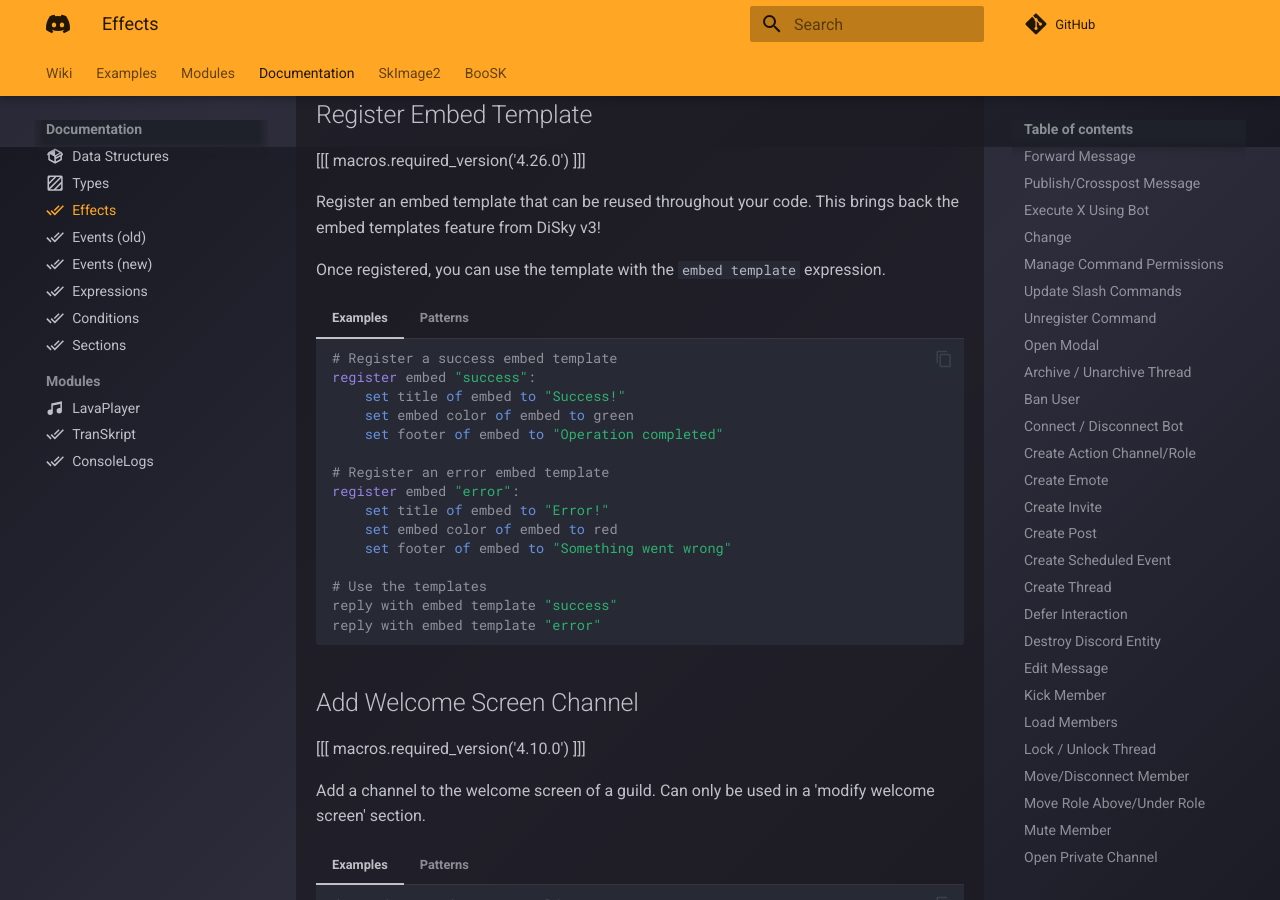
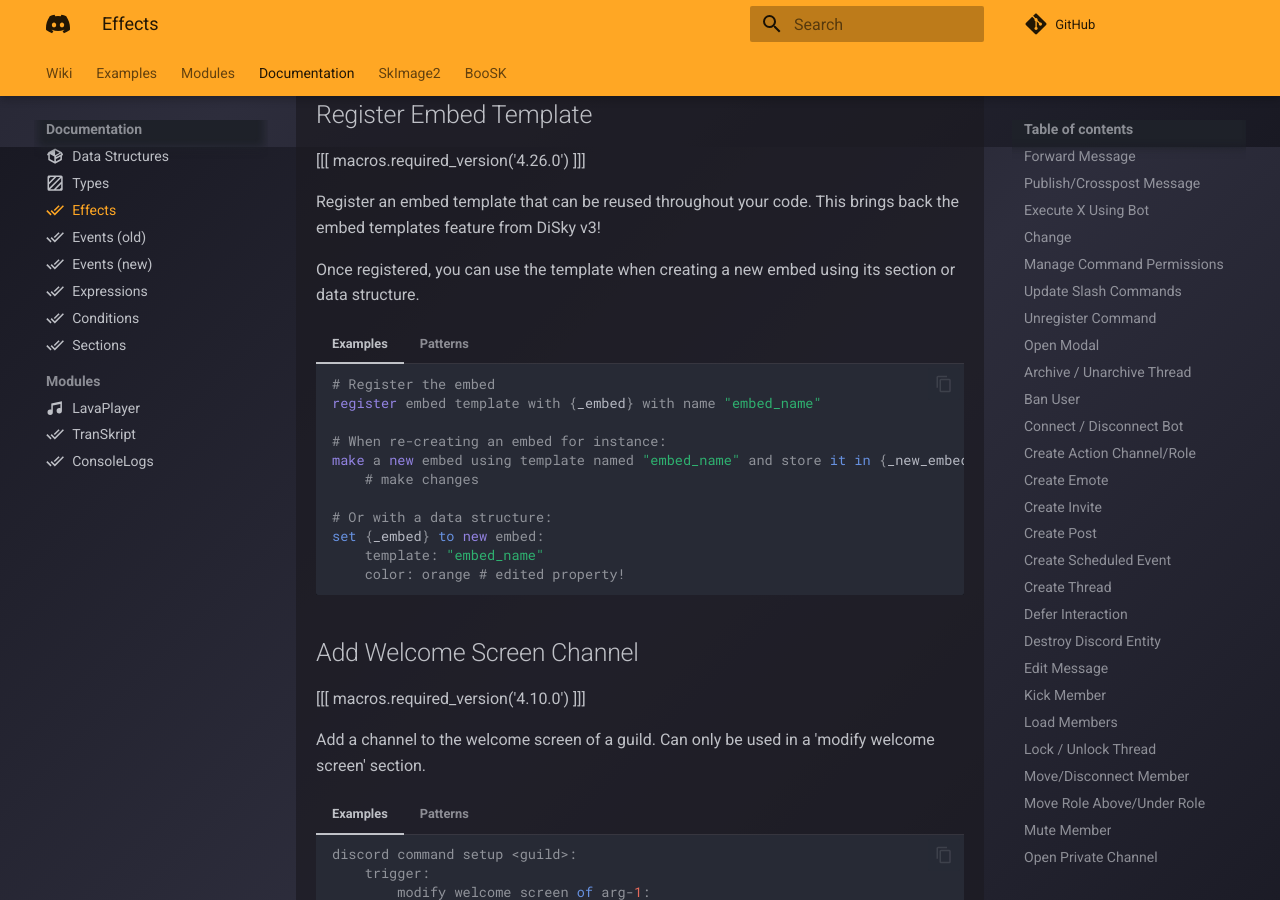
Before and after one commit to DiSkyOrg/Documentation, an MkDocs documentation site: the page built from docs/docs/effects.md, in a window 1280 px wide and 900 px high, scrolled down 19795 px. Built offline with MkDocs 1.6.1 and Material for MkDocs 9.7.7, drawn with Linux system fonts in a browser that asks for light colours; comment, search, counter and statistics services are not loaded; the version menu is left out.

Commit message:
:sparkles: add documentation for DiSky v4.26

````diff
--- a/docs/docs/effects.md
+++ b/docs/docs/effects.md
@@ -1185,32 +1185,28 @@ No description provided.
 
 Register an embed template that can be reused throughout your code. This brings back the embed templates feature from DiSky v3!
 
-Once registered, you can use the template with the `embed template` expression.
+Once registered, you can use the template when creating a new embed using its section or data structure.
 
 === "Examples"
 
     ```applescript
-    # Register a success embed template
-    register embed "success":
-        set title of embed to "Success!"
-        set embed color of embed to green
-        set footer of embed to "Operation completed"
+    # Register the embed
+    register embed template with {_embed} with name "embed_name"
 
-    # Register an error embed template
-    register embed "error":
-        set title of embed to "Error!"
-        set embed color of embed to red
-        set footer of embed to "Something went wrong"
+    # When re-creating an embed for instance:
+    make a new embed using template named "embed_name" and store it in {_new_embed}:
+        # make changes
 
-    # Use the templates
-    reply with embed template "success"
-    reply with embed template "error"
+    # Or with a data structure:
+    set {_embed} to new embed:
+        template: "embed_name"
+        color: orange # edited property!
     ```
 
 === "Patterns"
 
     ```applescript
-    register [embed] template %string%
+    register [new] [embed] template (with|based on) [the] [embed] %embedbuilder% [and] with [the] (name|id) %string%
     ```
 
 ## Add Welcome Screen Channel
````
Also changed, not shown: docs/docs/expressions.md (+4 -27 lines), docs/messages/advanced-messages.md (+0 -21 lines), docs/migrations/disky-v4-26.md (+2 -33 lines).
